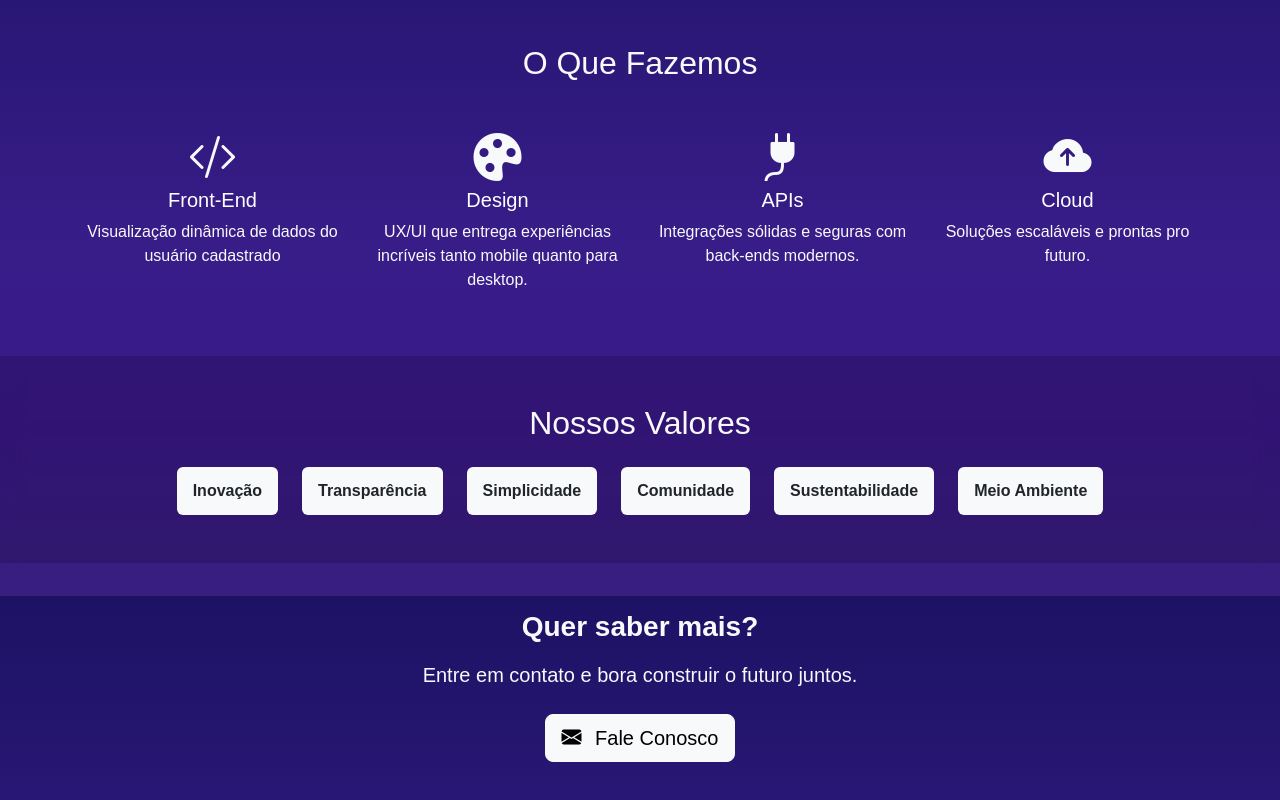
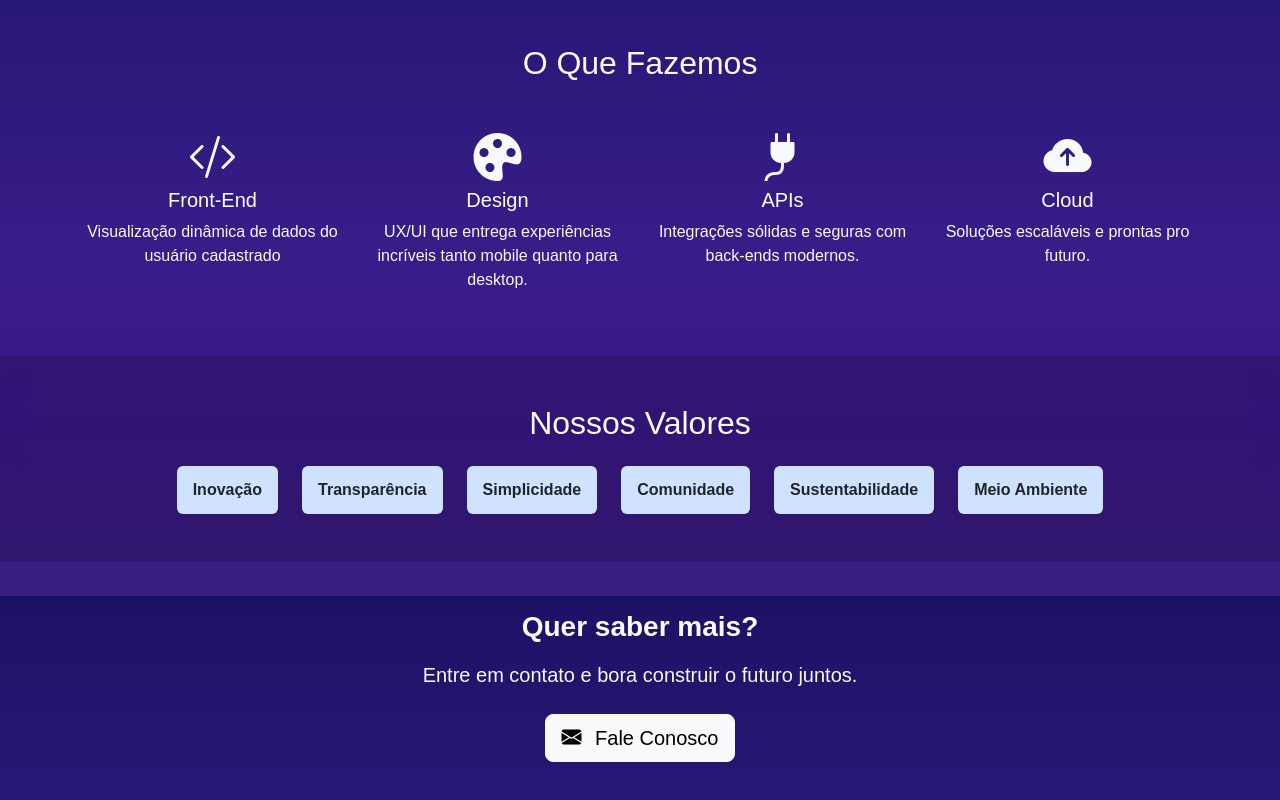
Before and after one commit to Matheus2306/BlueSentinelVite, a React (Vite) app: page /about in a window 1280 px wide. Shown: the part 1004-1804 px from the top of the page. Built offline with nearby package versions, Linux system fonts and the light colour scheme.

Commit message:
feat: update styling in App and About components for improved visual consistency

```diff
--- a/src/App.jsx
+++ b/src/App.jsx
@@ -78,7 +78,7 @@ function App() {
             </div>
             <img src={submarine} alt={t("SubmarineAlt")} className="w-100" />
             <div>
-              <div className="fw-bold fs-5">{t("DestinacaoSustentavel")}</div>
+              <div className=" fs-5">{t("DestinacaoSustentavel")}</div>
             </div>
             <img src={lixo} alt={t("LixoAlt")} className="w-100" />
           </div>
--- a/src/pages/About.jsx
+++ b/src/pages/About.jsx
@@ -101,7 +101,7 @@ const About = () => {
                 <p>Integrações sólidas e seguras com back-ends modernos.</p>
               </div>
               <div className="col-md-3" data-aos="fade-up" data-aos-delay="400">
-                <i className="bi bi-cloud-arrow-up-fill display-5 mb-3"></i>
+                <i className=" bi bi-cloud-arrow-up-fill display-5 mb-3"></i>
                 <h5>Cloud</h5>
                 <p>Soluções escaláveis e prontas pro futuro.</p>
               </div>
@@ -114,21 +114,21 @@ const About = () => {
           <div className="container text-center">
             <h2 className="mb-4">Nossos Valores</h2>
             <div className="d-flex flex-wrap justify-content-center gap-4">
-              <span className="badge bg-light text-dark p-3 fs-6">
+              <span className=" badge bg-primary-subtle text-dark p-3 fs-6">
                 Inovação
               </span>
-              <span className="badge bg-light text-dark p-3 fs-6">
+              <span className="badge bg-primary-subtle text-dark p-3 fs-6">
                 Transparência
               </span>
-              <span className="badge bg-light text-dark p-3 fs-6">
+              <span className="badge bg-primary-subtle text-dark p-3 fs-6">
                 Simplicidade
               </span>
-              <span className="badge bg-light text-dark p-3 fs-6">
+              <span className="badge bg-primary-subtle text-dark p-3 fs-6">
                 Comunidade
-              </span><span className="badge bg-light text-dark p-3 fs-6">
+              </span><span className="badge bg-primary-subtle text-dark p-3 fs-6">
                 Sustentabilidade
               </span>
-              <span className="badge bg-light text-dark p-3 fs-6">
+              <span className="badge bg-primary-subtle text-dark p-3 fs-6">
                 Meio Ambiente
               </span>
             </div>
```
